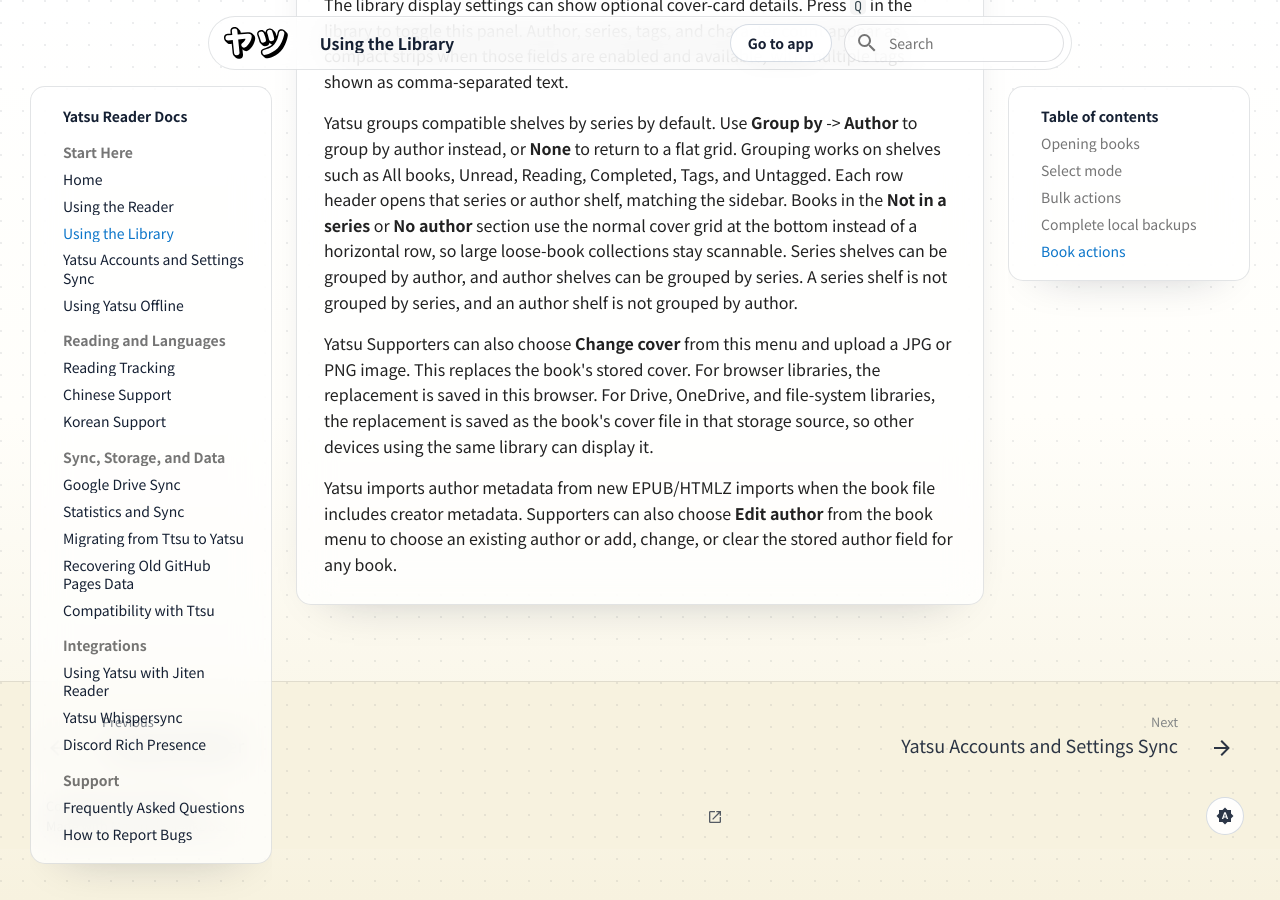
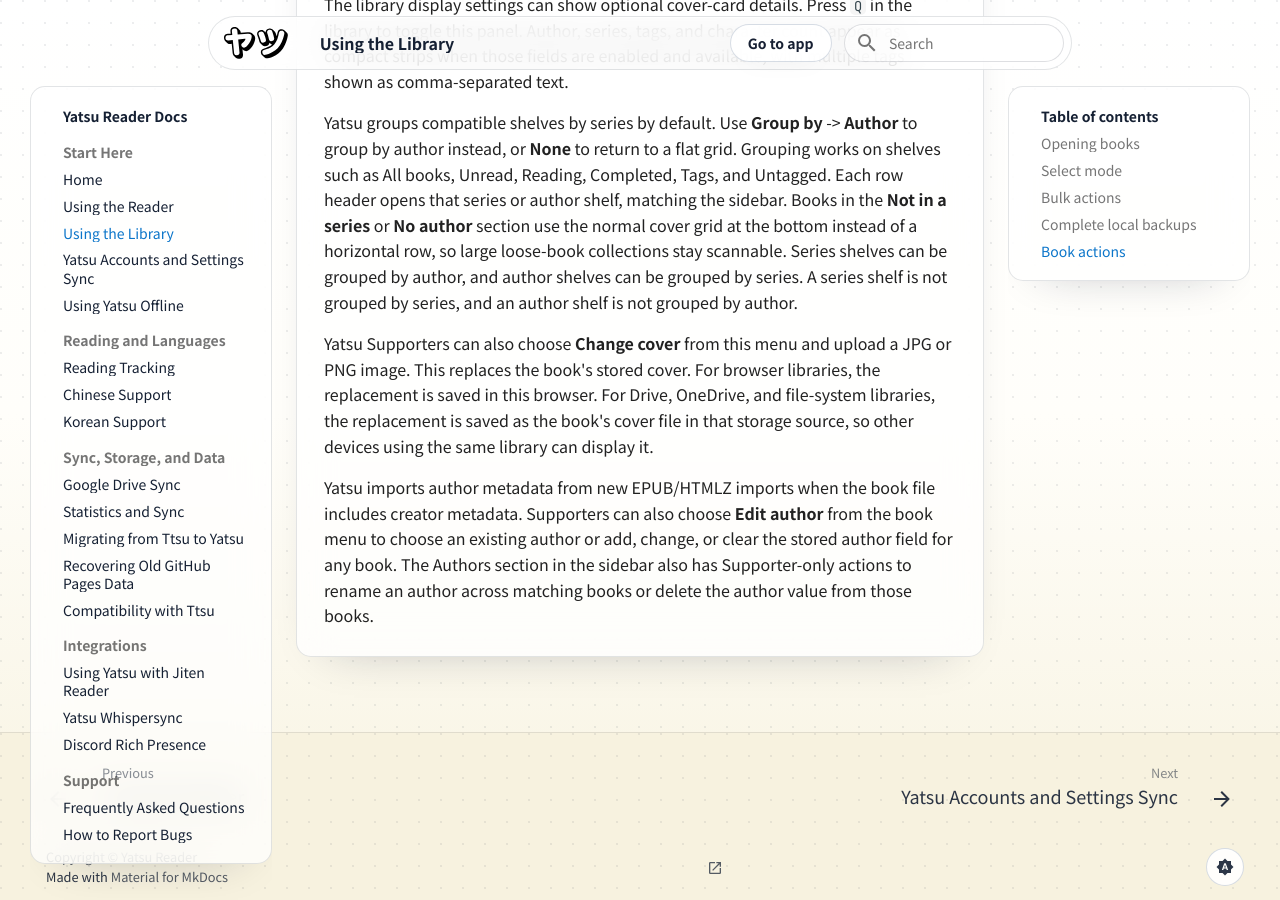
Before and after one commit to ytrms/yatsu-reader-docs, an MkDocs documentation site: the page built from docs/library.md, in a window 1280 px wide and 900 px high, scrolled down 1997 px. Built offline with MkDocs 1.6.1 and Material for MkDocs 9.7.7, drawn with Linux system fonts in a browser that asks for light colours.

Commit message:
docs: document author sidebar actions

```diff
--- a/docs/library.md
+++ b/docs/library.md
@@ -94,4 +94,6 @@
 Yatsu imports author metadata from new EPUB/HTMLZ imports when the book file
 includes creator metadata. Supporters can also choose **Edit author** from the
 book menu to choose an existing author or add, change, or clear the stored
-author field for any book.
+author field for any book. The Authors section in the sidebar also has
+Supporter-only actions to rename an author across matching books or delete the
+author value from those books.
```
